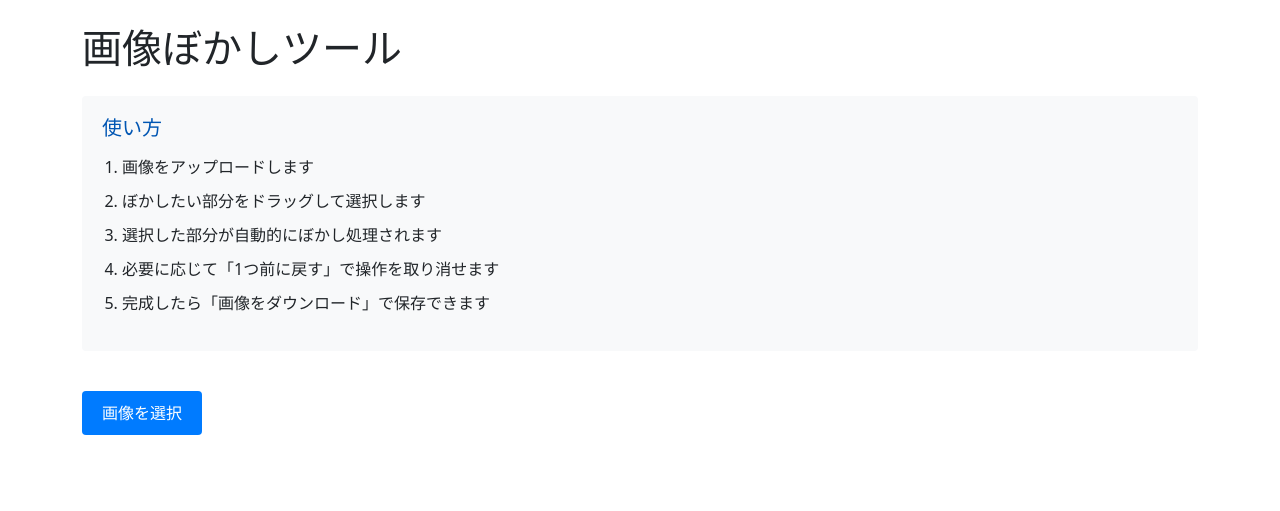
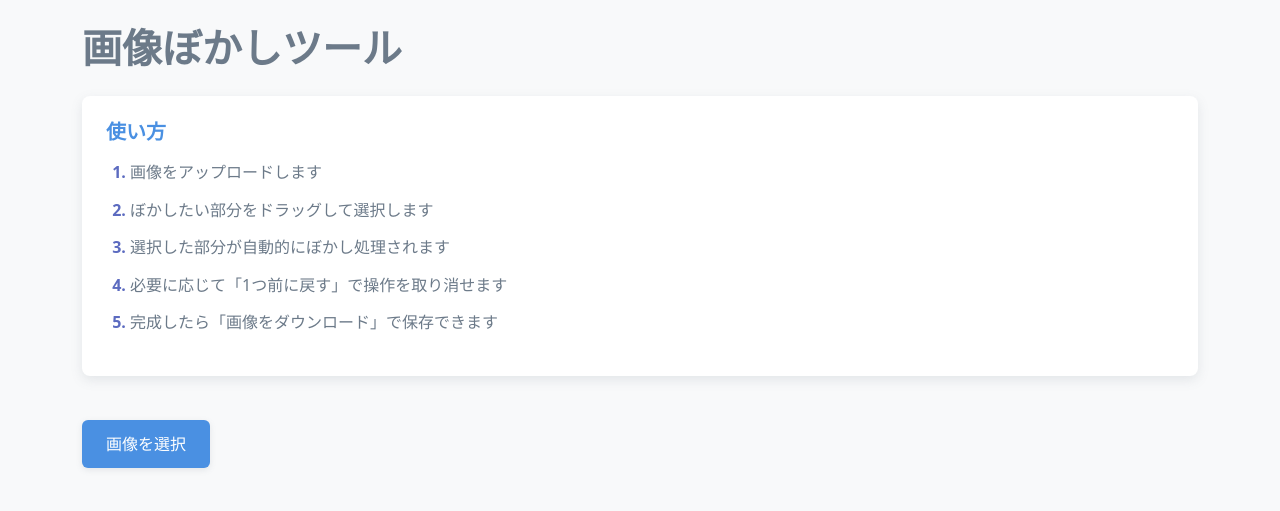
Before and after one commit to aijnek/image-blur-app, a FastAPI app: page / in a window 1280 px wide. Shown: the top 511 px of the page. Run offline with FastAPI, Linux system fonts and the light colour scheme; some libraries are stand-ins or nearby versions.

Commit message:
minor ui improvement

```diff
--- a/src/templates/index.html
+++ b/src/templates/index.html
@@ -6,23 +6,47 @@
     <title>画像ぼかしツール</title>
     <link href="https://cdn.jsdelivr.net/npm/bootstrap@5.3.0/dist/css/bootstrap.min.css" rel="stylesheet">
     <style>
+      :root {
+        --primary-color: #4A90E2;
+        --secondary-color: #6C7A89;
+        --accent-color: #5C6BC0;
+        --hover-color: #357ABD;
+        --shadow-color: rgba(108, 122, 137, 0.15);
+      }
+
+      body {
+        background-color: #F8F9FA;
+      }
+
+      h1 {
+        color: var(--secondary-color);
+        font-weight: 600;
+      }
+
       .file-upload {
         position: relative;
         display: inline-block;
         margin: 20px 0;
       }
+
       .file-upload-label {
         display: inline-block;
-        padding: 10px 20px;
-        background: #007bff;
+        padding: 12px 24px;
+        background: var(--primary-color);
         color: white;
-        border-radius: 4px;
+        border-radius: 6px;
         cursor: pointer;
-        transition: background 0.3s;
+        transition: all 0.3s ease;
+        font-weight: 500;
+        box-shadow: 0 2px 6px var(--shadow-color);
       }
+
       .file-upload-label:hover {
-        background: #0056b3;
+        background: var(--hover-color);
+        transform: translateY(-1px);
+        box-shadow: 0 4px 8px var(--shadow-color);
       }
+
       .file-upload input[type="file"] {
         position: absolute;
         left: 0;
@@ -30,21 +54,34 @@
         opacity: 0;
         cursor: pointer;
       }
+
       .instructions {
-        background: #f8f9fa;
-        padding: 20px;
-        border-radius: 4px;
-        margin-bottom: 20px;
+        background: white;
+        padding: 24px;
+        border-radius: 8px;
+        margin-bottom: 24px;
+        box-shadow: 0 4px 12px var(--shadow-color);
       }
+
       .instructions h5 {
-        color: #0056b3;
-        margin-bottom: 15px;
+        color: var(--primary-color);
+        margin-bottom: 16px;
+        font-weight: 600;
       }
+
       .instructions ol {
-        padding-left: 20px;
+        padding-left: 24px;
+        color: var(--secondary-color);
       }
+
       .instructions li {
-        margin-bottom: 10px;
+        margin-bottom: 12px;
+        line-height: 1.6;
+      }
+
+      .instructions li::marker {
+        color: var(--accent-color);
+        font-weight: 600;
       }
     </style>
   </head>
```
Also changed, not shown: src/templates/upload_image.html (+95 -13 lines).
